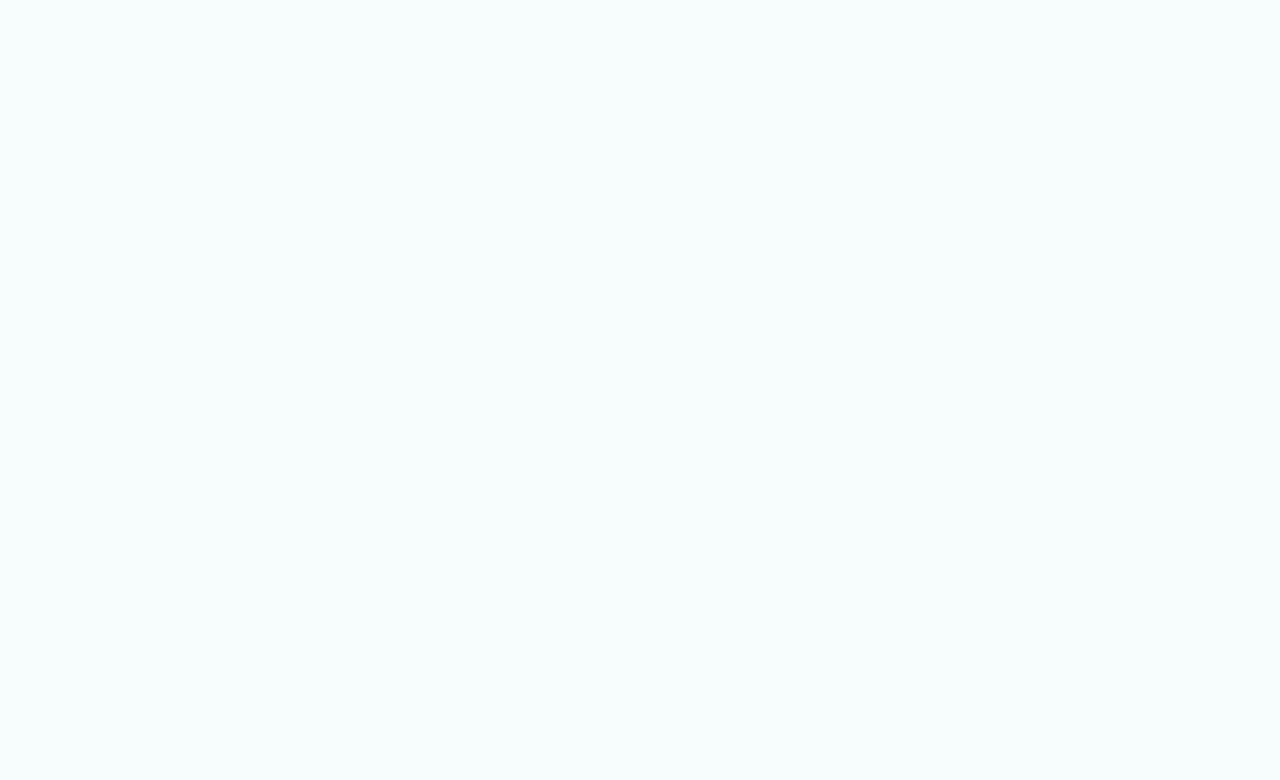
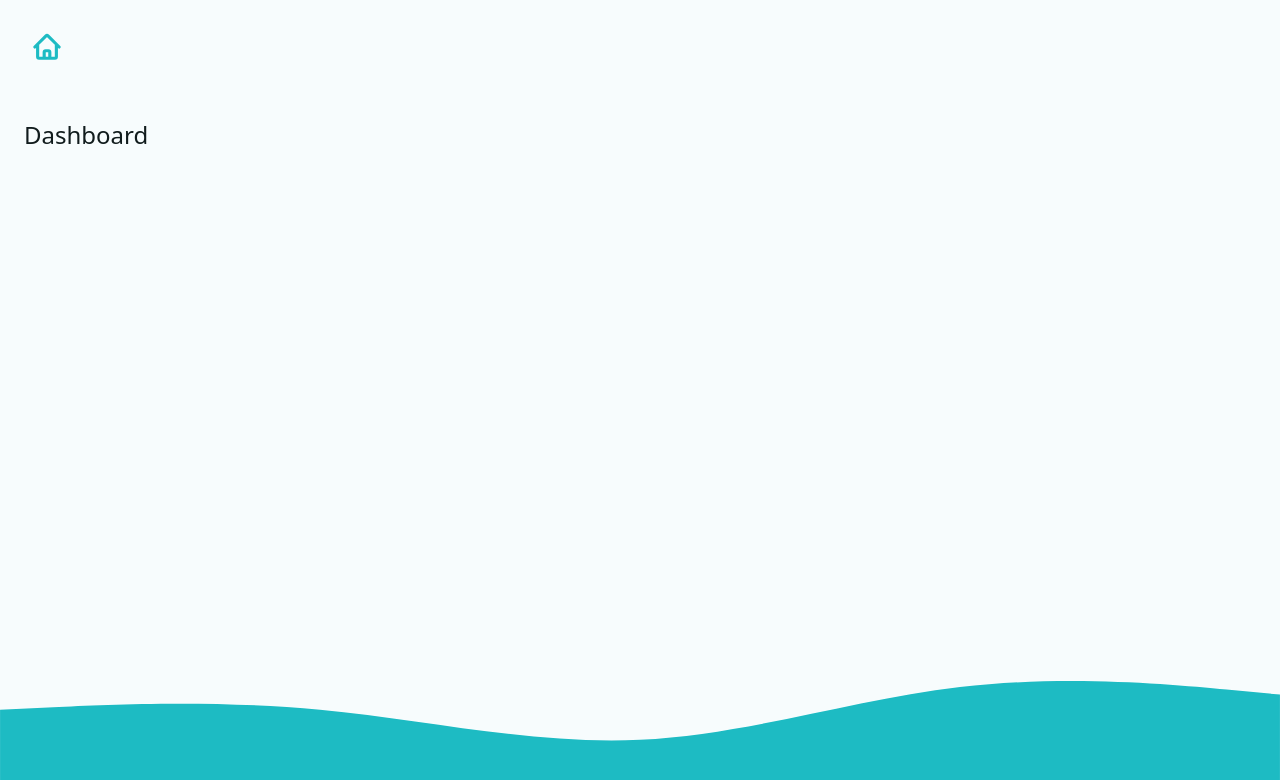
Before and after one commit to haggqvist459/revisorn, a React (Vite) app: page / in a window 1280 px wide. Shown: the top 780 px of the page. Built offline with nearby package versions, Linux system fonts and the light colour scheme.

Commit message:
lessons 1 through 4

```diff
--- a/index.html
+++ b/index.html
@@ -4,7 +4,7 @@
     <meta charset="UTF-8" />
     <link rel="icon" type="image/svg+xml" href="/favicon.svg" />
     <meta name="viewport" content="width=device-width, initial-scale=1.0" />
-    <title>Home Budget</title>
+    <title>Revisorn</title>
   </head>
   <body>
     <div id="root"></div>
--- a/package.json
+++ b/package.json
@@ -4,14 +4,16 @@
   "version": "0.0.0",
   "type": "module",
   "scripts": {
-    "dev": "vite",
+    "dev": "vite --host",
     "build": "vite build",
     "preview": "vite preview"
   },
   "dependencies": {
+    "@heroicons/react": "^2.0.16",
     "react": "^18.2.0",
     "react-dom": "^18.2.0",
-    "react-router-dom": "^6.8.0"
+    "react-router-dom": "^6.8.0",
+    "react-toastify": "^9.1.1"
   },
   "devDependencies": {
     "@types/react": "^18.0.27",
--- a/src/App.jsx
+++ b/src/App.jsx
@@ -1,5 +1,54 @@
+import {
+  createBrowserRouter,
+  RouterProvider
+} from 'react-router-dom';
+
+//libraries
+import { ToastContainer } from 'react-toastify';
+import 'react-toastify/dist/ReactToastify.css';
+//routes
+import { Dashboard, dashboardLoader } from './pages/Dashboard';
+import { Main, mainLoader } from './layouts/Main';
+import { Error } from './pages/Error';
+
+//actions
+import { logoutAction } from './actions/logout';
+
+
+const router = createBrowserRouter([
+  {
+    path: "/",
+    element: <Main/>,
+    loader: mainLoader,
+    errorElement: <Error/>,
+    //all children gets placed in <Outlet/>
+    children: [
+      {
+        path: "/",
+        element: <Dashboard/>,
+        loader: dashboardLoader,
+        errorElement: <Error/>
+      },
+      {
+        path: "logout",
+        action: logoutAction
+      },
+    ]
+  },
+
+  //make sure this is at the bottom if used
+  // {
+  //   path: "*",
+  //   errorElement: <Error/>
+  // },
+]);
+
+
 function App() {
-  return <div className="App"></div>;
+  return <div className="App">
+    <RouterProvider router={router} />
+    <ToastContainer/>
+  </div>;
 }
 
 export default App;
--- /dev/null
+++ b/src/components/Nav.jsx
@@ -0,0 +1,42 @@
+import React from 'react'
+//rrd imports
+import { Form, NavLink } from 'react-router-dom'
+
+//library
+import { TrashIcon } from '@heroicons/react/24/solid'
+
+//assets
+import logomark from '../assets/logomark.svg'
+
+const Nav = ({ userName }) => {
+    return (
+        <nav>
+            <NavLink
+                to="/"
+                aria-label='Go to home'>
+                <img src={logomark} alt="logo" height={30} />
+            </NavLink>
+            {
+                userName && (
+                    <Form
+                        method="post"
+                        action="/logout"
+                        onSubmit={(event) => {
+                            if (!confirm("delete user and all user data?")) {
+                                event.preventDefault()
+                            }
+                        }}
+                    >
+                        <button type="submit" className="btn btn--warning">
+                            <span>Delete User</span>
+                            <TrashIcon width={20}/>
+                        </button>
+
+                    </Form>
+                )
+            }
+        </nav>
+    )
+}
+
+export default Nav
--- /dev/null
+++ b/src/helpers.js
@@ -0,0 +1,9 @@
+//localstorage
+export const fetchData = (key) => {
+    return JSON.parse(localStorage.getItem(key));
+};
+
+//delete item
+export const deleteItem = ({key}) => {
+    return localStorage.removeItem(key);
+}
--- /dev/null
+++ b/src/layouts/Main.jsx
@@ -0,0 +1,32 @@
+import React from 'react'
+//rrd imports
+import { Outlet, useLoaderData } from 'react-router-dom';
+//helper functions
+import { fetchData } from '../helpers'
+
+//assets
+import wave from '../assets/wave.svg'
+
+//components
+import Nav from '../components/Nav';
+
+//loader
+export function mainLoader() {
+    const userName = fetchData("userName");
+    return { userName }
+}
+
+export const Main = () => {
+    const { userName } = useLoaderData()
+
+    return (
+        <div className='layout'>
+            <Nav userName={userName}/>
+            <main>
+                {/* recieves everything from children  array in createBrowserRouter  */}
+                <Outlet />
+            </main>
+            <img src={wave} alt=""/>
+        </div>
+    )
+}
--- /dev/null
+++ b/src/pages/Dashboard.jsx
@@ -0,0 +1,21 @@
+import React from 'react'
+//rrd imports
+import { useLoaderData } from 'react-router-dom';
+//helper functions
+import { fetchData } from '../helpers'
+//loader
+export function dashboardLoader() {
+    const userName = fetchData("userName");
+    return { userName }
+}
+
+export const Dashboard = () => {
+    const { userName } = useLoaderData()
+
+    return (
+        <div>
+            <h1>{userName}</h1>
+            Dashboard
+        </div>
+    )
+}
--- /dev/null
+++ b/src/pages/Error.jsx
@@ -0,0 +1,7 @@
+import React from 'react'
+
+export const Error = () => {
+  return (
+    <div>Error</div>
+  )
+}
--- a/vite.config.js
+++ b/vite.config.js
@@ -4,4 +4,5 @@ import react from '@vitejs/plugin-react-swc'
 // https://vitejs.dev/config/
 export default defineConfig({
   plugins: [react()],
+
 })
```
Also changed, not shown: 1 other file (tests, documents, lock files or other folders).
